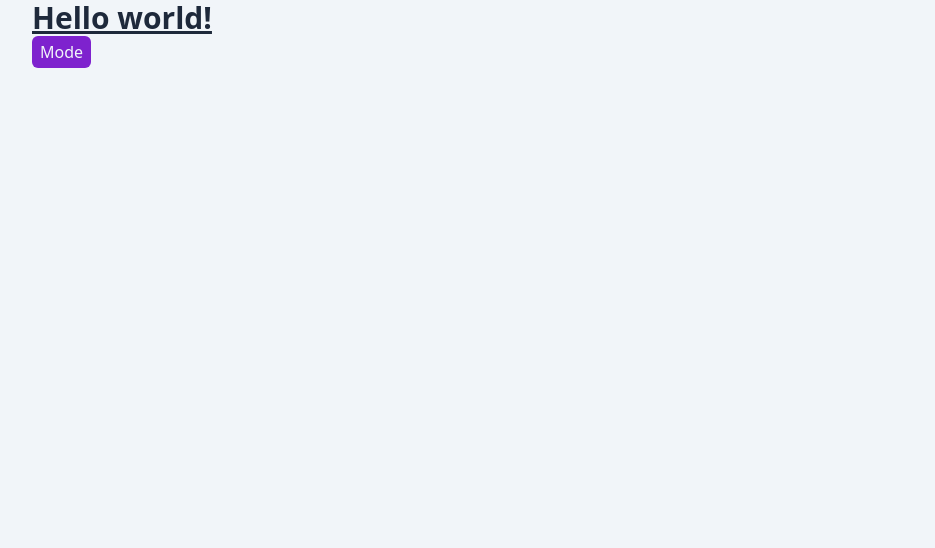
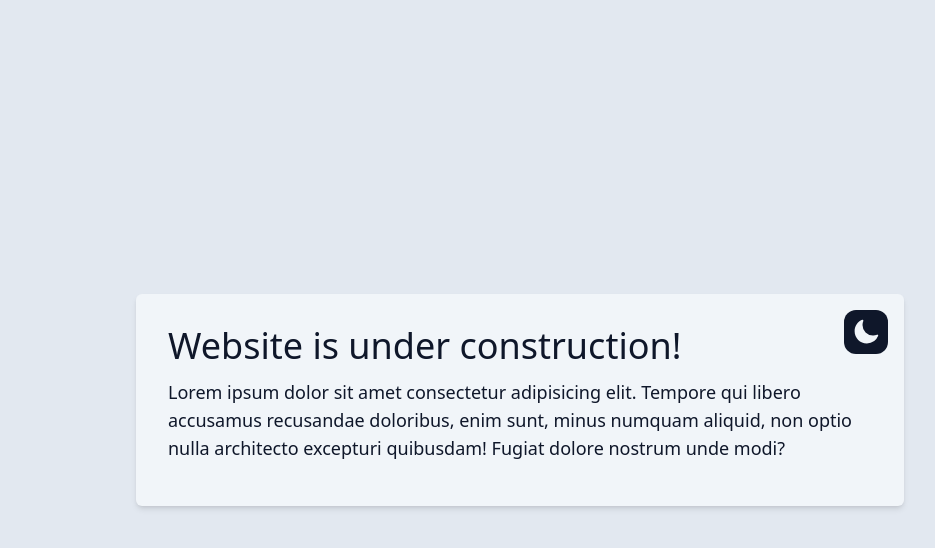
Before and after one commit to Marcel267/tailwind-starter-template, a website: page src/index.html in a window 1280 px wide. Shown: the whole page, without its empty margins (120-1055 px from the left). Drawn offline with Linux system fonts and the light colour scheme.

Commit message:
Add svgs

```diff
--- a/package.json
+++ b/package.json
@@ -1,5 +1,7 @@
 {
   "devDependencies": {
+    "prettier": "^2.8.8",
+    "prettier-plugin-tailwindcss": "^0.3.0",
     "tailwindcss": "^3.1.8"
   },
   "scripts": {
--- a/src/index.html
+++ b/src/index.html
@@ -1,24 +1,57 @@
 <!DOCTYPE html>
 <html lang="en" class="">
+  <head>
+    <meta charset="UTF-8" />
+    <meta http-equiv="X-UA-Compatible" content="IE=edge" />
+    <meta name="viewport" content="width=device-width, initial-scale=1.0" />
+    <title>Tailwind</title>
+    <link href="../dist/output.css" rel="stylesheet" />
+    <script defer src="../src/script.js"></script>
+  </head>
 
-<head>
-    <meta charset="UTF-8">
-    <meta http-equiv="X-UA-Compatible" content="IE=edge">
-    <meta name="viewport" content="width=device-width, initial-scale=1.0">
-    <title>Tailwind</title>
-    <link href="/dist/output.css" rel="stylesheet">
-    <script defer src="script.js"></script>
-</head>
+  <body>
+    <main
+      class="flex min-h-screen items-center justify-center bg-slate-200 dark:bg-slate-800"
+    >
+      <div
+        class="relative max-w-screen-md rounded-md bg-slate-100 p-8 text-slate-900 shadow-md dark:bg-slate-700 dark:text-slate-100"
+      >
+        <h1 class="pb-3 text-4xl">Website is under construction!</h1>
+        <p class="pb-3 text-lg">
+          Lorem ipsum dolor sit amet consectetur adipisicing elit. Tempore qui
+          libero accusamus recusandae doloribus, enim sunt, minus numquam
+          aliquid, non optio nulla architecto excepturi quibusdam! Fugiat dolore
+          nostrum unde modi?
+        </p>
+        <button
+          class="theme-button absolute right-4 top-4 rounded-xl bg-slate-900 p-2 text-slate-100 hover:bg-slate-700 dark:bg-slate-100 dark:text-slate-900 dark:hover:bg-slate-300"
+        >
+          <!--Change Theme-->
+          <svg
+            xmlns="http://www.w3.org/2000/svg"
+            viewBox="0 0 24 24"
+            fill="currentColor"
+            class="sun h-7 w-7"
+          >
+            <path
+              d="M12 2.25a.75.75 0 01.75.75v2.25a.75.75 0 01-1.5 0V3a.75.75 0 01.75-.75zM7.5 12a4.5 4.5 0 119 0 4.5 4.5 0 01-9 0zM18.894 6.166a.75.75 0 00-1.06-1.06l-1.591 1.59a.75.75 0 101.06 1.061l1.591-1.59zM21.75 12a.75.75 0 01-.75.75h-2.25a.75.75 0 010-1.5H21a.75.75 0 01.75.75zM17.834 18.894a.75.75 0 001.06-1.06l-1.59-1.591a.75.75 0 10-1.061 1.06l1.59 1.591zM12 18a.75.75 0 01.75.75V21a.75.75 0 01-1.5 0v-2.25A.75.75 0 0112 18zM7.758 17.303a.75.75 0 00-1.061-1.06l-1.591 1.59a.75.75 0 001.06 1.061l1.591-1.59zM6 12a.75.75 0 01-.75.75H3a.75.75 0 010-1.5h2.25A.75.75 0 016 12zM6.697 7.757a.75.75 0 001.06-1.06l-1.59-1.591a.75.75 0 00-1.061 1.06l1.59 1.591z"
+            />
+          </svg>
 
-<body class="bg-slate-100 text-slate-800 dark:bg-slate-800 dark:text-slate-100">
-    <div class="container mx-auto">
-        <h1 class="text-3xl font-bold underline">
-            Hello world!
-        </h1>
-        <button class="theme-button px-2 py-1 text-slate-100 bg-purple-700 hover:brightness-90 rounded-md ">
-            Mode
+          <svg
+            xmlns="http://www.w3.org/2000/svg"
+            viewBox="0 0 24 24"
+            fill="currentColor"
+            class="moon h-7 w-7"
+          >
+            <path
+              fill-rule="evenodd"
+              d="M9.528 1.718a.75.75 0 01.162.819A8.97 8.97 0 009 6a9 9 0 009 9 8.97 8.97 0 003.463-.69.75.75 0 01.981.98 10.503 10.503 0 01-9.694 6.46c-5.799 0-10.5-4.701-10.5-10.5 0-4.368 2.667-8.112 6.46-9.694a.75.75 0 01.818.162z"
+              clip-rule="evenodd"
+            />
+          </svg>
         </button>
-    </div>
-</body>
-
+      </div>
+    </main>
+  </body>
 </html>
--- a/src/script.js
+++ b/src/script.js
@@ -3,37 +3,36 @@
  */
 
 //icons
-// const sunIcon = document.querySelector('.sun');
-// const moonIcon = document.querySelector('.moon');
+const sunIcon = document.querySelector('.sun');
+const moonIcon = document.querySelector('.moon');
 const button = document.querySelector('.theme-button');
 
 //Icon/Text Toggling
-// const iconToggle = () => {
-//     moonIcon.classList.toggle('display-none');
-//     sunIcon.classList.toggle('display-none');
-// }
+const iconToggle = () => {
+    moonIcon.classList.toggle('hidden');
+    sunIcon.classList.toggle('hidden');
+}
 
 //Initial Theme Check
 const themeCheck = () => {
     if (localStorage.theme === 'dark' || (!('theme' in localStorage) && window.matchMedia('(prefers-color-scheme: dark)').matches)) {
         document.documentElement.classList.add('dark');
-        // moonIcon.classList.add('.display-none');
+        moonIcon.classList.add('hidden');
         return;
     }
-    // sunIcon.classList.add('.display-none');
+    sunIcon.classList.add('hidden');
 }
 
 //Manual Theme Switch
 const themeSwitch = () => {
+    iconToggle();
     if (document.documentElement.classList.contains('dark')) {
         document.documentElement.classList.remove('dark');
         localStorage.setItem('theme', 'light');
-        // iconToggle();
         return;
     }
     document.documentElement.classList.add('dark')
     localStorage.setItem('theme', 'dark');
-    // iconToggle();
 }
 
 //call theme switch on clicking buttons
```
Also changed, not shown: dist/output.css, 1 other file.
